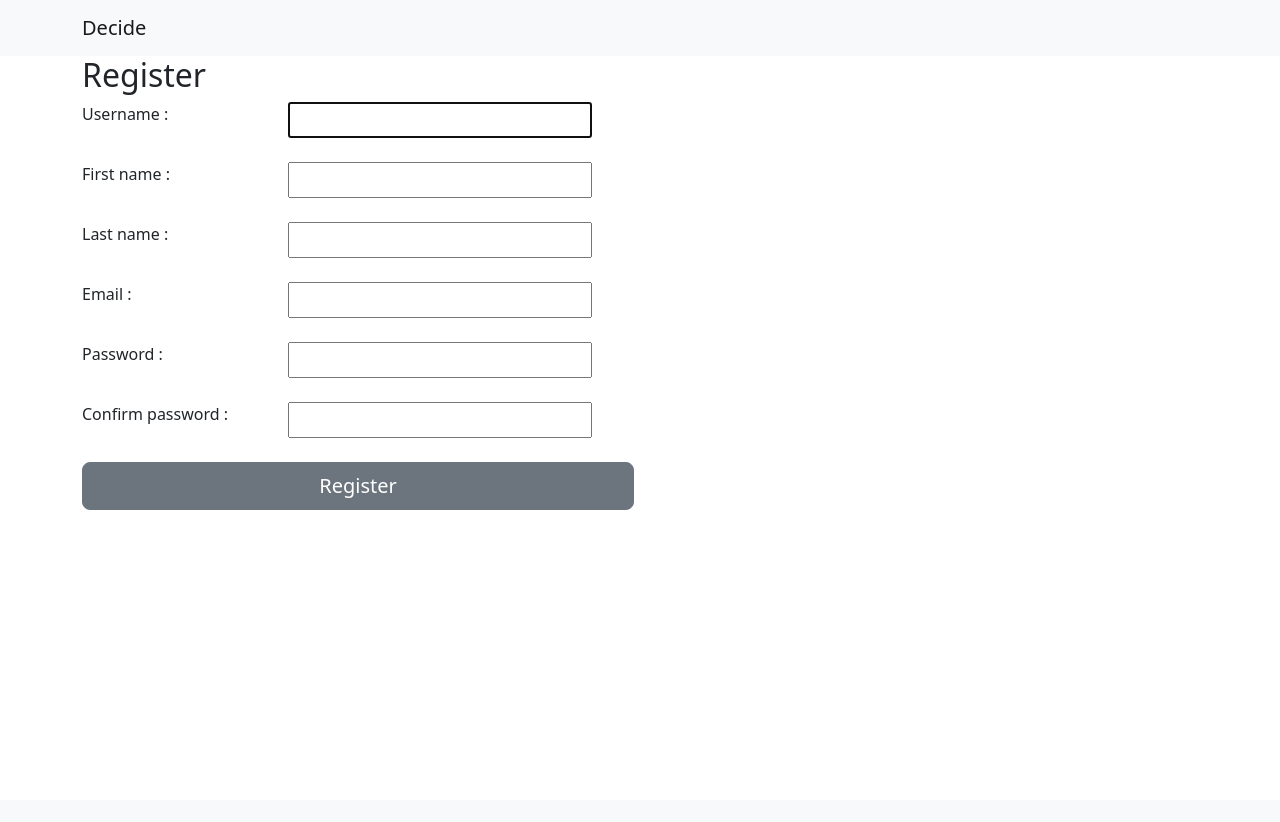
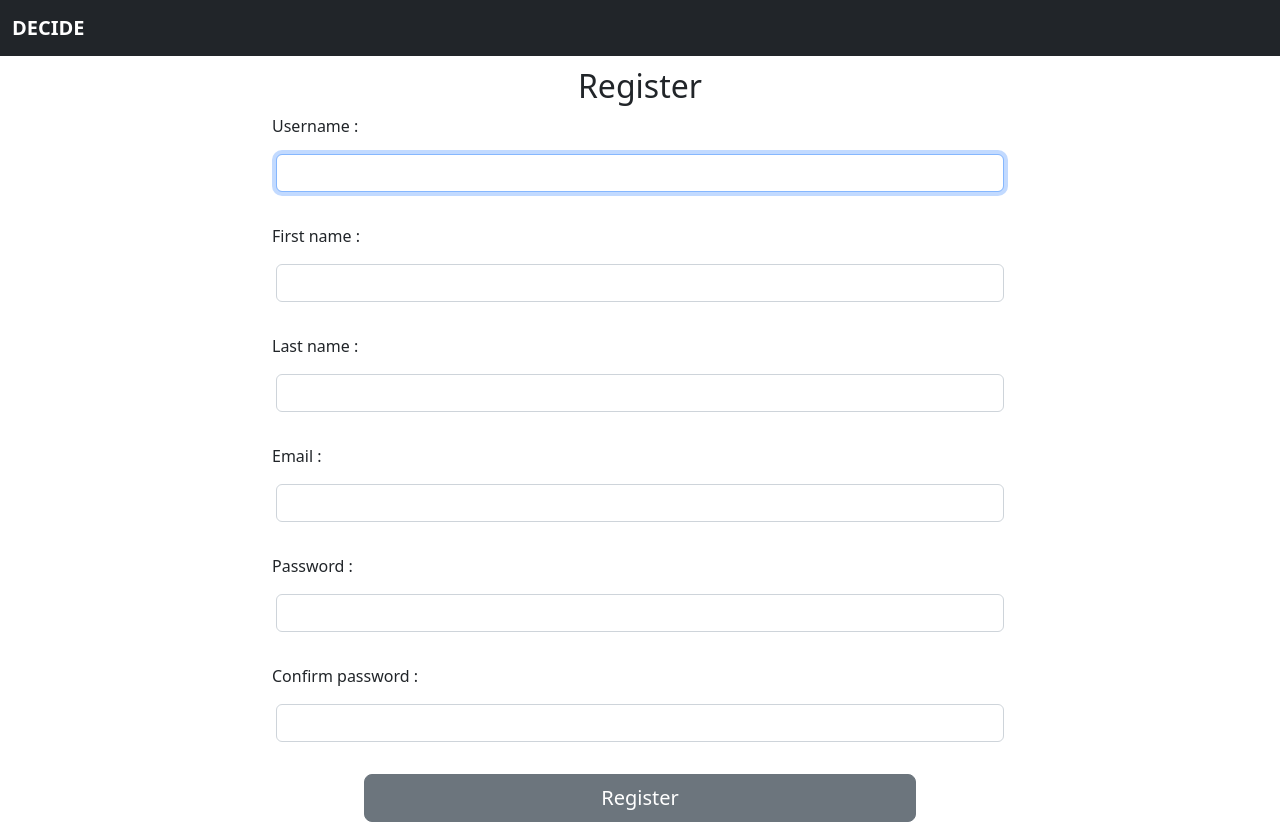
Before and after one commit to decide-part-aracena/decide-part-aracena, a Django app: page /authentication/registeruser/ in a window 1280 px wide. Before the commit the page ends 510 px from the top, so only its background shows below. Run offline with Django 3.2, Linux system fonts and the light colour scheme; parts of the project's set-up code (start-up, migrations or seed data) failed here and were passed over.

Commit message:
feature#7: Creado enlace a login con email, integrada redireccion a pagina base con el login y modificado forms

```diff
--- a/decide/authentication/forms.py
+++ b/decide/authentication/forms.py
@@ -1,29 +1,38 @@
 from enum import unique
 from django import forms
-from django.contrib.auth.forms import UserCreationForm
+from django.contrib.auth.forms import UserCreationForm,AuthenticationForm
 from django.contrib.auth.models import User
 
 class NewUserForm(UserCreationForm):
     email = forms.EmailField(required=True)
     first_name=forms.CharField(required=False,max_length=40)
     last_name=forms.CharField(required=False,max_length=40)
+    username=forms.CharField(required=True)
     class Meta:
         model = User
         fields = ('id', 'username', 'first_name', 'last_name', 'email')
-        help_texts = {
-            'password1' : 'Ejemplo',
-        }
 
     def save(self, commit=True):
         user = super(NewUserForm,self).save(commit=False)
         user.email= self.cleaned_data['email']
         user.first_name = self.cleaned_data['first_name']
         user.last_name = self.cleaned_data['last_name']
-        self.fields['password1'].help_text='Ejemplo'
+
 
         if commit:
             user.save()
         return user
 
+    def __init__(self, *args, **kwargs):
+        super().__init__(*args, **kwargs)
+        for visible in self.visible_fields():
+            visible.field.widget.attrs['class'] = 'form-control'
+
+class LoginUserForm(AuthenticationForm):
+     def __init__(self, *args, **kwargs):
+        super().__init__(*args, **kwargs)
+        for visible in self.visible_fields():
+            visible.field.widget.attrs['class'] = 'form-control'
+
 class MagicLinkForm(forms.Form):
     email = forms.EmailField()
--- a/decide/authentication/templates/authentication/register.html
+++ b/decide/authentication/templates/authentication/register.html
@@ -1,21 +1,14 @@
-{% extends "base.html" %}
-{% load i18n static %}
+{% extends 'base_dashboard.html' %}
 
 {% block extrahead %}
-    <link href="https://cdn.jsdelivr.net/npm/bootstrap@5.2.2/dist/css/bootstrap.min.css" rel="stylesheet" integrity="sha384-Zenh87qX5JnK2Jl0vWa8Ck2rdkQ2Bzep5IDxbcnCeuOxjzrPF/et3URy9Bv1WTRi" crossorigin="anonymous">
-    <script src="https://cdn.jsdelivr.net/npm/bootstrap@5.2.2/dist/js/bootstrap.bundle.min.js" integrity="sha384-OERcA2EqjJCMA+/3y+gxIOqMEjwtxJY7qPCqsdltbNJuaOe923+mo//f6V8Qbsw3" crossorigin="anonymous"></script>
 {% endblock %}
 
 {% block content %}
-    <nav class="navbar navbar-light bg-light">
-        <div class="container">
-            <a class="navbar-brand" href="#">
-                <span class="navbar-brand mb-0 h1">Decide</span>
-            </a>
-        </div>
-    </nav>
-
-    <div class="container justify">
+<div class="row justify-content-center">
+    <center>
+        <h2>Register</h2>
+    </center>
+    <div class="col-8 align-self-center">
         <form method="POST">
             {% csrf_token %}
             {% if register_form.errors %}
@@ -23,60 +16,32 @@
                 {{ register_form.errors }}
             </div>
             {% endif %}
-                <h2>Register</h2>
-                <div class="align-self-center">
             <div class="row form-outline mb-4">
-                        <div class="col-2">
                 <label for="id_username" class="form-label">Username :</label>
-                        </div>
-                        <div class="col-10">
                 <span class="form-control-lg"> {{ register_form.username }} </span>
             </div>
+            <div class="row form-outline mb-4">
+                <label for="id_first_name" class="form-label">First name :</label>
+                <span class="form-control-lg">{{ register_form.first_name }} </span>
             </div>
             <div class="row form-outline mb-4">
-                        <div class="col-2">
-                            <label for="id_first_name" class="form-label">First name :</label>
-                        </div>
-                        <div class="col-10">
-                            <span class="form-control-lg">{{ register_form.first_name }} </span>
-                        </div>
+                <label for="id_last_name" class="form-label">Last name :</label>
+                <span class="form-control-lg">{{ register_form.last_name }} </span>
             </div>
             <div class="row form-outline mb-4">
-                        <div class="col-2">
-                            <label for="id_last_name" class="form-label">Last name :</label>
-                        </div>
-                        <div class="col-10">
-                            <span class="form-control-lg">{{ register_form.last_name }} </span>
-                        </div>
+                <label for="id_email" class="form-label">Email :</label>
+                <span class="form-control-lg">{{ register_form.email }} </span>
             </div>
             <div class="row form-outline mb-4">
-                        <div class="col-2">
-                            <label for="id_email" class="form-label">Email :</label>
-                        </div>
-                        <div class="col-10">
-                            <span class="form-control-lg">{{ register_form.email }} </span>
-                        </div>
+                <label for="id_password1" class="form-label">Password :</label>
+                <span class="form-control-lg">{{ register_form.password1 }} </span>
             </div>
             <div class="row form-outline mb-4">
-                        <div class="col-2">
-                            <label for="id_password1" class="form-label">Password :</label>
-                        </div>
-                        <div class="col-10">
-                            <span class="form-control-lg">{{ register_form.password1 }} </span>
-                        </div>
-                    </div>
-                    <div class="row form-outline mb-4">
-                        <div class="col-2">
                 <label for="id_password2" class="form-label">Confirm password :</label>
-                        </div>
-                        <div class="col-10">
                 <span class="form-control-lg"> {{ register_form.password2 }} </span>
             </div>
-                    </div>
-                    <div class="row  mb-4">
-                        <div class="col-8">
+            <div class="text-center">
                 <button class="btn btn-secondary btn-lg col-9" type="submit">Register</button>
-                        </div>
             </div>
     </div>
     </form>
--- a/decide/authentication/views.py
+++ b/decide/authentication/views.py
@@ -1,7 +1,6 @@
 from pyexpat.errors import messages
-from .forms import NewUserForm
+from .forms import NewUserForm,LoginUserForm
 from django.contrib.auth import login, authenticate, logout
-from django.contrib.auth.forms import AuthenticationForm
 from rest_framework.response import Response
 from rest_framework.status import (
         HTTP_201_CREATED,
@@ -74,7 +73,7 @@ def RegisterUserView(request):
         if form.is_valid():
             user = form.save(commit=True)
             user.save()
-            return redirect("/")
+            return redirect("/base/")
         return render (request=request,template_name="authentication/register.html",context={"register_form":form})
     else:
         form = NewUserForm()
@@ -82,20 +81,20 @@ def RegisterUserView(request):
 
 def LoginUserView(request):
     if request.method == "POST":
-        form = AuthenticationForm(request,data=request.POST)
+        form = LoginUserForm(request,data=request.POST)
         if form.is_valid():
             username=form.cleaned_data.get('username')
             password=form.cleaned_data.get('password')
             user= authenticate(request,username=username,password=password)
             if user is not None:
                 login(request,user)
-                return redirect("/")
-    form = AuthenticationForm()
+                return redirect("/base/")
+    form = LoginUserForm()
     return render (request=request,template_name="authentication/login.html",context={"login_form":form})
 
 def LogoutUserView(request):
     logout(request)
-    return redirect("/")
+    return redirect("/base/")
 
 @require_http_methods(["GET","POST"])
 def magic_link_via_email(request: HttpRequest):
--- a/decide/base/templates/base_dashboard.html
+++ b/decide/base/templates/base_dashboard.html
@@ -61,7 +61,7 @@
                             <ul class="dropdown-menu dropdown-menu-end" aria-labelledby="navbarDropdown1">
                                 <li><a class="dropdown-item" href="#">Action</a></li>
                                 <li><hr class="dropdown-divider" /></li>
-                                <li><a class="dropdown-item" href="/authentication/logout/">Logout</a></li>
+                                <li><a class="dropdown-item" href="/authentication/logoutuser/">Logout</a></li>
                             </ul>
                         </li>
                     </ul>
```
Also changed, not shown: decide/authentication/templates/authentication/login.html (+11 -27 lines). Lines whose indentation alone changed are shown as unchanged.
